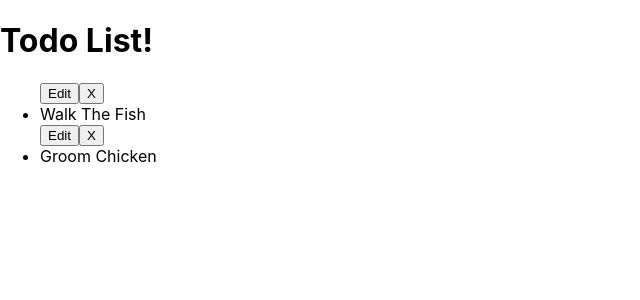
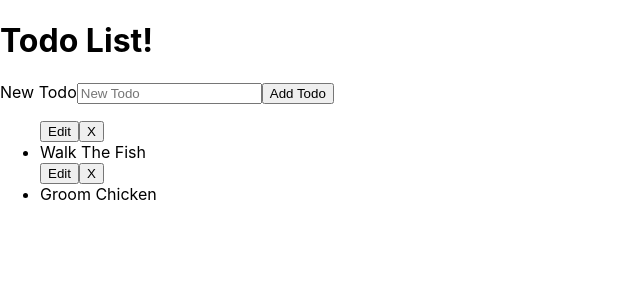
Before and after one commit to kholub1989/todo-list-project, a React (Create React App) app: page / in a window 1280 px wide. Shown: the top 300 px of the page, without its empty margins (0-640 px from the left). Built offline with nearby package versions, Linux system fonts and the light colour scheme.

Commit message:
add NewTodoForm

```diff
--- /dev/null
+++ b/src/NewTodoForm.js
@@ -0,0 +1,37 @@
+import React, { Component } from 'react';
+
+class NewTodoForm extends Component {
+  constructor(props) {
+    super(props);
+    this.state = { task: "" }
+    this.handleChange = this.handleChange.bind(this);
+    this.handleSubmit = this.handleSubmit.bind(this);
+  }
+  handleChange(evt) {
+    this.setState({
+      [evt.target.name]: evt.target.value
+    })
+  }
+  handleSubmit(evt) {
+    evt.preventDefault();
+    this.props.createTodo(this.state);
+    this.setState({ task: "" })
+  }
+  render() {
+    return (
+      <form onSubmit={this.handleSubmit}>
+        <label htmlFor="task">New Todo</label>
+        <input
+          type="text"
+          placeholder="New Todo"
+          id="task"
+          name="task"
+          value={this.state.task}
+          onChange={this.handleChange}
+        />
+        <button>Add Todo</button>
+      </form>
+    )
+  }
+}
+export default NewTodoForm;
--- a/src/TodoList.js
+++ b/src/TodoList.js
@@ -1,5 +1,6 @@
 import React, { Component } from 'react';
 import Todo from './Todo';
+import NewTodoForm from './NewTodoForm';
 
 class TodoList extends Component {
   constructor(props) {
@@ -8,8 +9,13 @@
       {task: "Walk The Fish"},
       {task: "Groom Chicken"}
     ]}
+    this.create = this.create.bind(this);
   }
-
+  create(newTodo) {
+    this.setState({
+      todos: [...this.state.todos, newTodo]
+    })
+  }
   render() {
     const todos = this.state.todos.map(todo => {
       return <Todo task={todo.task} />
@@ -17,6 +23,7 @@
     return (
       <div>
         <h1>Todo List!</h1>
+        <NewTodoForm createTodo={this.create}/>
         <ul>
           {todos}
         </ul>
```
